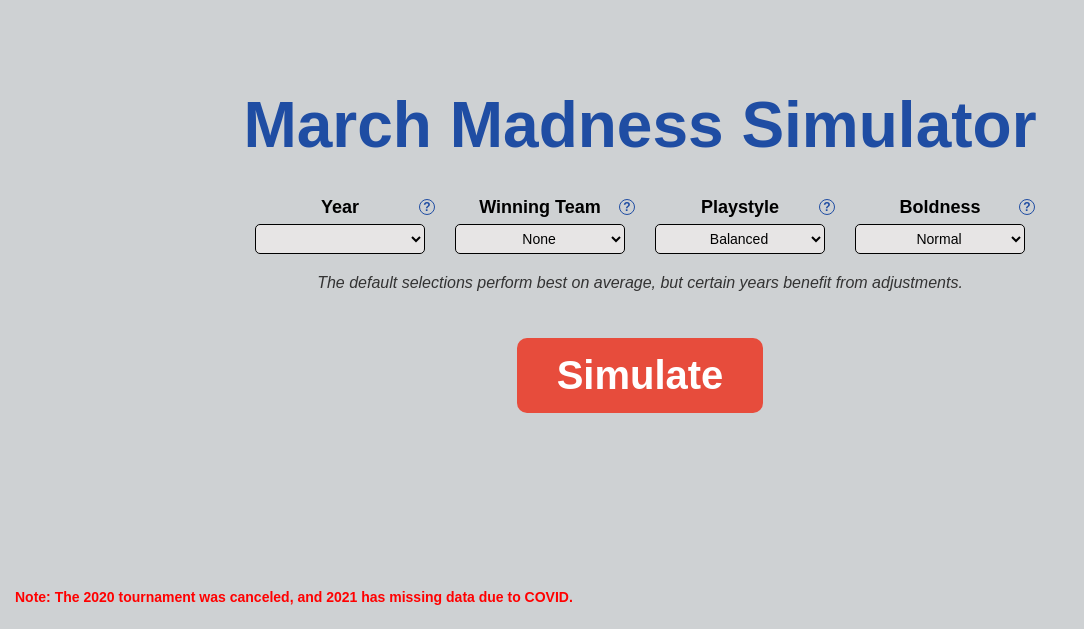
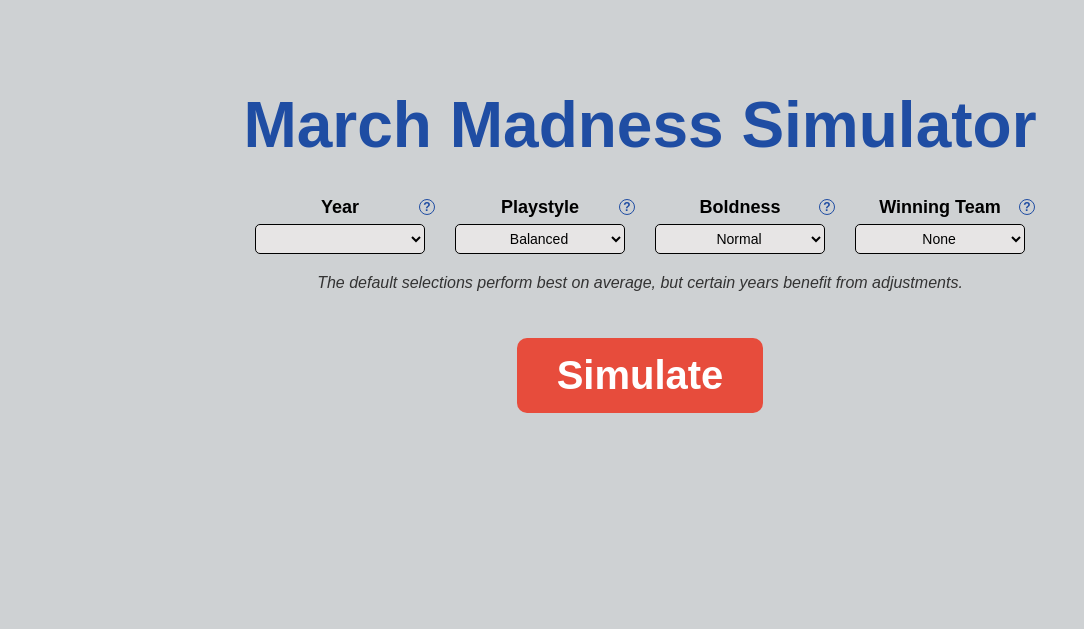
Before and after one commit to jacksonisidor/March-Madness-Simulator, a Flask app: template app/templates/home.html in a window 1280 px wide. Shown: the part 171-800 px from the top of the page, without its empty margins (0-1084 px from the left). Run offline with Flask 2, Linux system fonts and the light colour scheme; the template is opened without the code that fills it, so the values that code supplies are empty.

Commit message:
removed covid note

```diff
--- a/app/templates/home.html
+++ b/app/templates/home.html
@@ -86,16 +86,6 @@
 
         .simulate-button:hover {
             background-color: #C0392B;
-        }
-
-        /* COVID Note */
-        .covid-note {
-            position: absolute;
-            bottom: 10px;
-            left: 15px;
-            font-size: 14px;
-            color: #ff0000;
-            font-weight: bold;
         }
 
         /* Loading Message */
@@ -195,11 +185,6 @@
 </head>
 <body>
 
-    <!-- COVID Note -->
-    <div class="covid-note">
-        <p>Note: The 2020 tournament was canceled, and 2021 has missing data due to COVID.</p>
-    </div>
-
     <!-- Title -->
     <h1>March Madness Simulator</h1>
 
@@ -219,22 +204,11 @@
             </select>
         </div>
 
-        <!-- Picked Winner Selection -->
-        <div class="input-group">
-            <div class="label-container">
-                <label for="picked_winner">Winning Team</label>
-                <span class="help-icon" data-tooltip="Pick a team to automatically win the tournament (optional)">?</span>
-            </div>
-            <select id="picked_winner" name="picked_winner">
-                <option value="None" selected>None</option> <!-- Default -->
-            </select>
-        </div>
-
         <!-- Playstyle Selection -->
         <div class="input-group">
             <div class="label-container">
                 <label for="playstyle">Playstyle</label>
-                <span class="help-icon" data-tooltip="Pick what type of stats are used most when predicting (optional)">?</span>
+                <span class="help-icon" data-tooltip="Pick what type of stats are used most when predicting">?</span>
             </div>
             <select id="playstyle" name="playstyle">
                 <option value="Balanced" selected>Balanced</option>
@@ -247,7 +221,7 @@
         <div class="input-group">
             <div class="label-container">
                 <label for="boldness">Boldness</label>
-                <span class="help-icon" data-tooltip="Pick how risky you want to be in picking upsets (optional)">?</span>
+                <span class="help-icon" data-tooltip="Pick how risky you want to be in picking upsets">?</span>
             </div>
             <select id="boldness" name="boldness">
                 <option value="Go Big or Go Home">Go Big or Go Home</option>
@@ -255,6 +229,17 @@
                 <option value="Normal" selected>Normal</option>
                 <option value="Safe">Safe</option>
                 <option value="So Safe">So Safe</option>
+            </select>
+        </div>
+
+        <!-- Picked Winner Selection -->
+        <div class="input-group">
+            <div class="label-container">
+                <label for="picked_winner">Winning Team</label>
+                <span class="help-icon" data-tooltip="Pick a team to automatically win the tournament (optional)">?</span>
+            </div>
+            <select id="picked_winner" name="picked_winner">
+                <option value="None" selected>None</option> <!-- Default -->
             </select>
         </div>
     </div>
```
